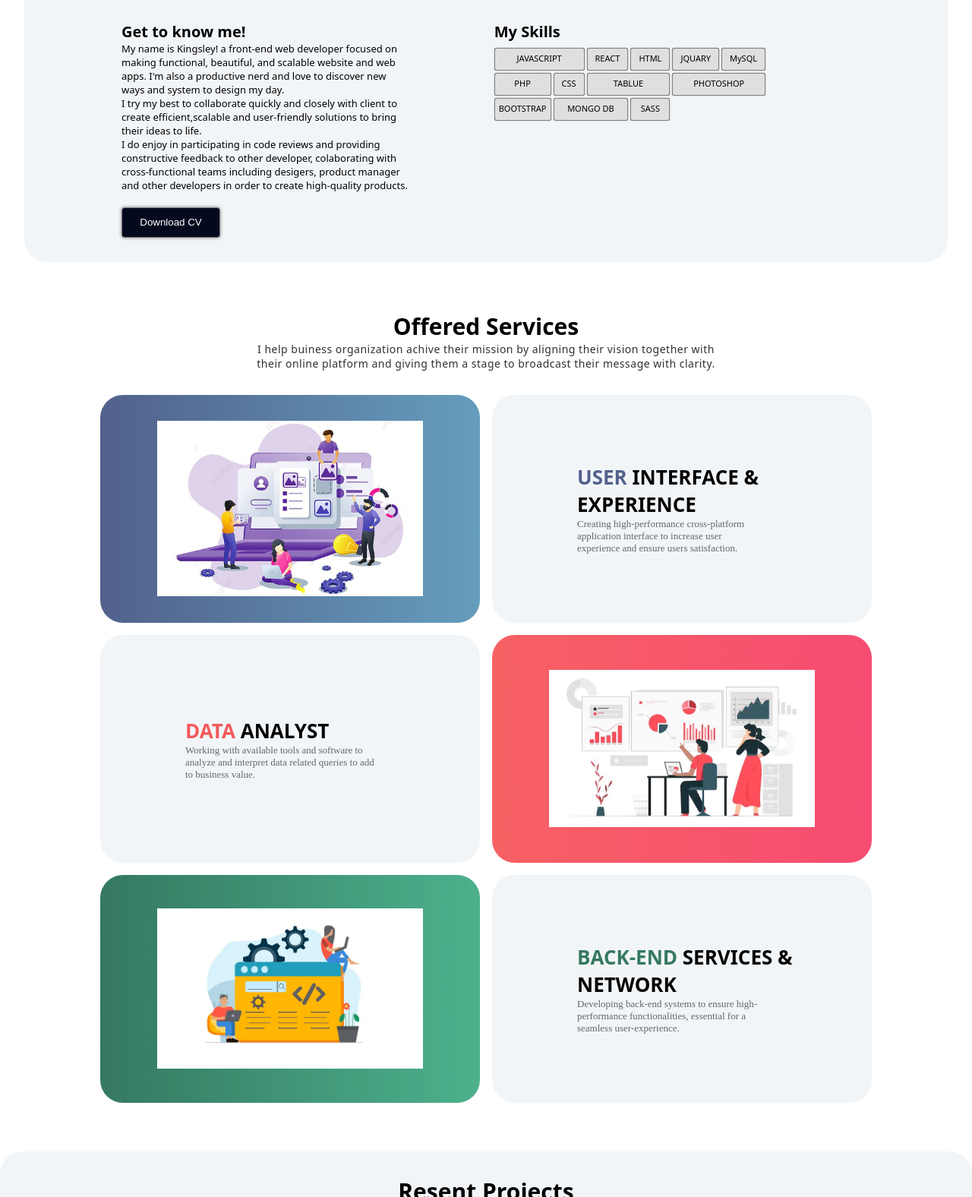
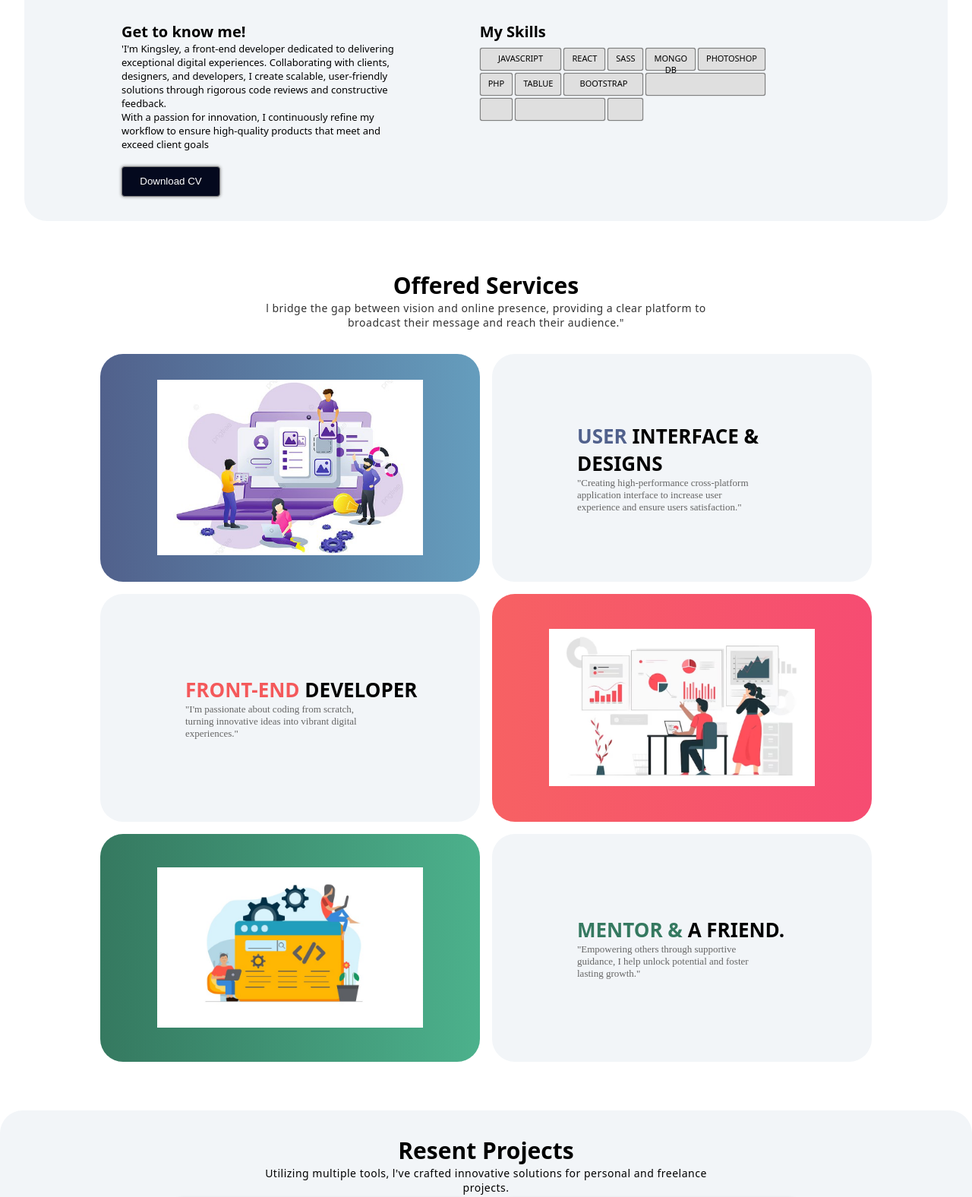
Before and after one commit to yourhypeguy/chidolue.github.io, a plain HTML site: page index.html in a window 1280 px wide. Shown: the part 860-2436 px from the top of the page at 76% size. Drawn offline with Linux system fonts and the light colour scheme.

Commit message:
Add files via upload

```diff
--- a/index.html
+++ b/index.html
@@ -148,10 +148,8 @@ _<!DOCTYPE html>
                 <div class="text">
                   <div><h2>Get to know me!</h2></div>
 
-                 <p> My name is Kingsley! a front-end web developer focused on making functional, beautiful,
-                  and scalable website and web apps. I'm also a productive nerd and love to discover new ways and system to design my day.  <br>I try my best to collaborate quickly and closely with client to create efficient,scalable and user-friendly solutions to bring their ideas to life. <br>
-
-                 I do enjoy in participating in code reviews and providing constructive feedback to other developer, colaborating with cross-functional teams including desigers, product manager and other developers in order to create high-quality products. </p>
+                 <p> 'I'm Kingsley, a front-end developer dedicated to delivering exceptional digital experiences.
+                      Collaborating with clients, designers, and developers, I create scalable, user-friendly solutions through rigorous code reviews and constructive feedback. <br> With a passion for innovation, I continuously refine my workflow to ensure high-quality products that meet and exceed client goals </p>
 
                  <button class="Resume"> Download CV</button>
                 </div>
@@ -177,17 +175,17 @@ _<!DOCTYPE html>
                       </div>
                       <div class="testing3">
 
-                        <P>HTML</P>
+                        <P>SASS</P>
 
                       </div>
                       <div class="testing4">
 
-                        <P>JQUARY</P>
+                        <P>MONGO DB</P>
 
                       </div>
                       <div class="testing5">
 
-                        <P>MySQL</P>
+                        <P>PHOTOSHOP</P>
 
                       </div>
                       <div class="testing7">
@@ -197,33 +195,33 @@ _<!DOCTYPE html>
                       </div>
                       <div class="testing9">
 
-                        <P>CSS</P>
+                        <P>TABLUE</P>
 
                       </div>
                       <div class="testing11">
 
-                        <P>TABLUE</P>
+                        <P>BOOTSTRAP</P>
 
                       </div>
                       <div class="testing6">
 
-                        <P>PHOTOSHOP</P>
+                        <P></P>
 
                       </div>
                       <div class="testing8">
 
-                        <P>BOOTSTRAP</P>
+                        <P></P>
 
                       </div>
 
                       <div class="testing12">
 
-                        <P>MONGO DB</P>
+                        <P></P>
 
                       </div>
                       <div class="testing13">
 
-                        <P>SASS</P>
+                        <P></P>
 
                       </div>
 
@@ -248,8 +246,7 @@ _<!DOCTYPE html>
 
             <div class="sec2c">
                 <h2 class="hhh">Offered Services</h2>
-                <p class="ppp">I help buiness organization achive their mission by aligning their vision together with their online
-                platform and giving them a stage to broadcast their message with clarity.
+                <p class="ppp"> l bridge the gap between vision and online presence, providing a clear platform to broadcast their message and reach their audience."
 
                 </p>
             </div>
@@ -267,8 +264,8 @@ _<!DOCTYPE html>
                 <div class="sevice-container2">
                   <div class="service-child-con">
 
-                    <h2><span style="color:#51618C ;">USER</span> INTERFACE & <br> EXPERIENCE </h2>
-                    <p >Creating high-performance cross-platform application interface to increase user experience and ensure users satisfaction.</p>
+                    <h2><span style="color:#51618C ;">USER</span> INTERFACE & <br> DESIGNS </h2>
+                    <p >"Creating high-performance cross-platform application interface to increase user experience and ensure users satisfaction."</p>
 
 
                   </div>
@@ -281,8 +278,8 @@ _<!DOCTYPE html>
                 <div class="sevice-container2 con1" >
                   <div class="service-child-con">
 
-                    <h2> <span style="color: #F4595B ;">DATA</span> ANALYST </h2>
-                    <P>Working with available tools and software to analyze and interpret data related queries to add to business value.</P>
+                    <h2> <span style="color: #F4595B ;">FRONT-END</span> DEVELOPER </h2>
+                    <p>"I'm passionate about coding from scratch, turning innovative ideas into vibrant digital experiences."</p>
 
 
                   </div>
@@ -309,8 +306,9 @@ _<!DOCTYPE html>
                 <div class="sevice-container2">
                   <div class="service-child-con">
 
-                    <h2><span style="color: #357960 ;">BACK-END</span> SERVICES & NETWORK </h2>
-                    <p>Developing back-end systems to ensure high-performance functionalities, essential for a seamless user-experience.</p>
+                    <h2><span style="color: #357960 ;">MENTOR &</span> A FRIEND. </h2>
+                    <!-- <p>Developing back-end systems to ensure high-performance functionalities, essential for a seamless user-experience.</p> -->
+                     <P>"Empowering others through supportive guidance, I help unlock potential and foster lasting growth."</P>
 
 
                   </div>
@@ -331,8 +329,7 @@ _<!DOCTYPE html>
 
               <div class="project-header">
                 <h2 class="hhh">Resent Projects</h2>
-                <p>Over the years, i've worked with different tools and application to help develop some of the projects down-below either for
-                  personal development and also some freelancer work.  </p>
+                <p>Utilizing multiple tools, l've crafted innovative solutions for personal and freelance projects.  </p>
               </div>
 
               <div class="project-body">
```
